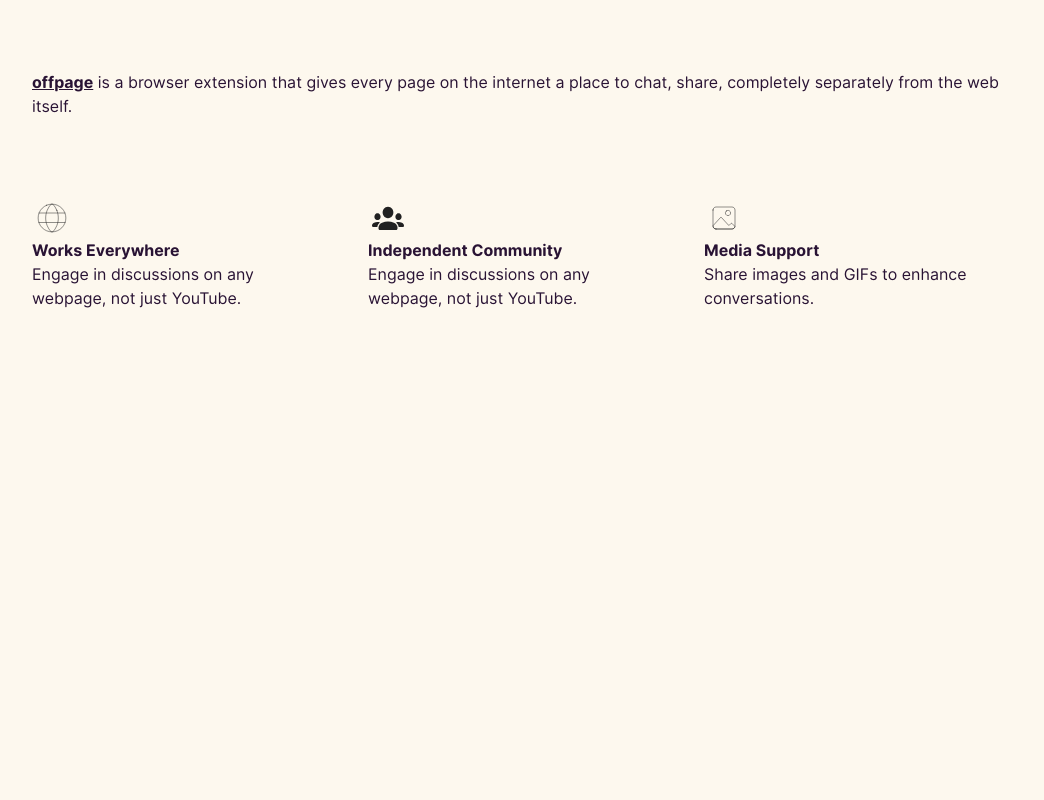
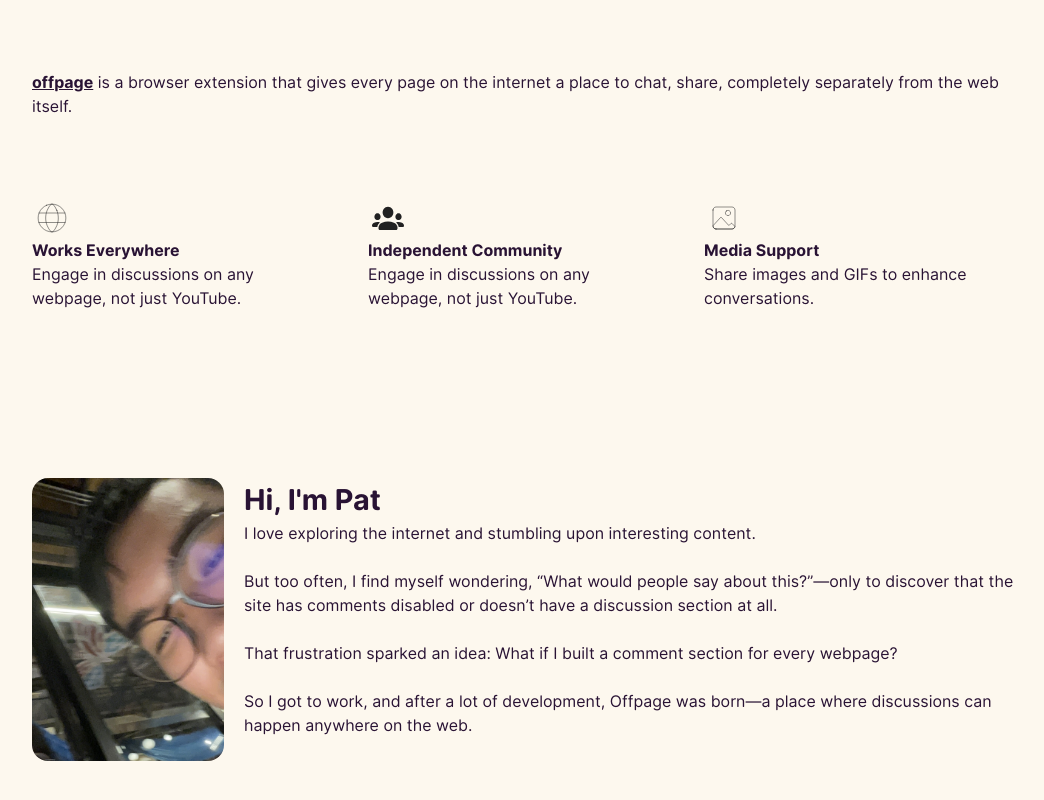
Before and after one commit to PatatoBit/offpage-home, a SvelteKit app: page / in a window 1280 px wide. Shown: the part 674-1474 px from the top of the page, without its empty margins (112-1156 px from the left). Before the commit the page ends 1008 px from the top, so only its background shows below. Built offline with nearby package versions, Linux system fonts and the light colour scheme.

Commit message:
basic about maker section

```diff
--- a/src/components/Features.svelte
+++ b/src/components/Features.svelte
@@ -1,4 +1,4 @@
-<section class="page mt-20 content-center">
+<section class="page mt-20 mb-30 content-center">
 	<p>
 		<span class="font-bold underline">offpage</span>
 		is a browser extension that gives every page on the internet a place to chat, share, completely separately
--- a/src/components/Hero.svelte
+++ b/src/components/Hero.svelte
@@ -1,4 +1,4 @@
-<main class="page">
+<main class="page full-height">
 	<div class="page-section flex-2/3">
 		<h1 class="heading line-clamp-1">A community behind</h1>
 		<h1 class="heading line-clamp-1">every page of the internet</h1>
@@ -22,7 +22,6 @@
 		display: flex;
 		flex-direction: row;
 		flex-wrap: wrap;
-		min-height: 80vh;
 	}
 
 	.page-section {
--- /dev/null
+++ b/src/components/Maker.svelte
@@ -0,0 +1,27 @@
+<div class="page full-height">
+	<div class="flex w-full flex-col gap-5 md:flex-row">
+		<div class="avatar">
+			<div class="w-48 rounded-2xl">
+				<img src="/pat.jpeg" alt="Pat, the creator of offpage" />
+			</div>
+		</div>
+
+		<div>
+			<h1 class="subheading">Hi, I'm Pat</h1>
+			<div class="flex flex-col gap-6 pb-6">
+				<p>I love exploring the internet and stumbling upon interesting content.</p>
+				<p>
+					But too often, I find myself wondering, “What would people say about this?”—only to
+					discover that the site has comments disabled or doesn’t have a discussion section at all.
+				</p>
+				<p>
+					That frustration sparked an idea: What if I built a comment section for every webpage?
+				</p>
+				<p>
+					So I got to work, and after a lot of development, Offpage was born—a place where
+					discussions can happen anywhere on the web.
+				</p>
+			</div>
+		</div>
+	</div>
+</div>
--- a/src/routes/+page.svelte
+++ b/src/routes/+page.svelte
@@ -1,7 +1,9 @@
 <script>
 	import Hero from '../components/Hero.svelte';
 	import Features from '../components/Features.svelte';
+	import Maker from '../components/Maker.svelte';
 </script>
 
 <Hero />
 <Features />
+<Maker />
--- a/src/styles/global.scss
+++ b/src/styles/global.scss
@@ -2,6 +2,10 @@
 	max-width: 65rem;
 	margin-inline: auto;
 	padding: 1.5rem;
+}
+
+.page.full-height {
+	min-height: 80vh;
 }
 
 .heading {
@@ -10,3 +14,10 @@
 	font-size: 2rem;
 	font-weight: 700;
 }
+
+.subheading {
+	margin: 0;
+	padding: 0;
+	font-size: 1.8rem;
+	font-weight: 700;
+}
```
Also changed, not shown: static/pat.jpeg (added).
